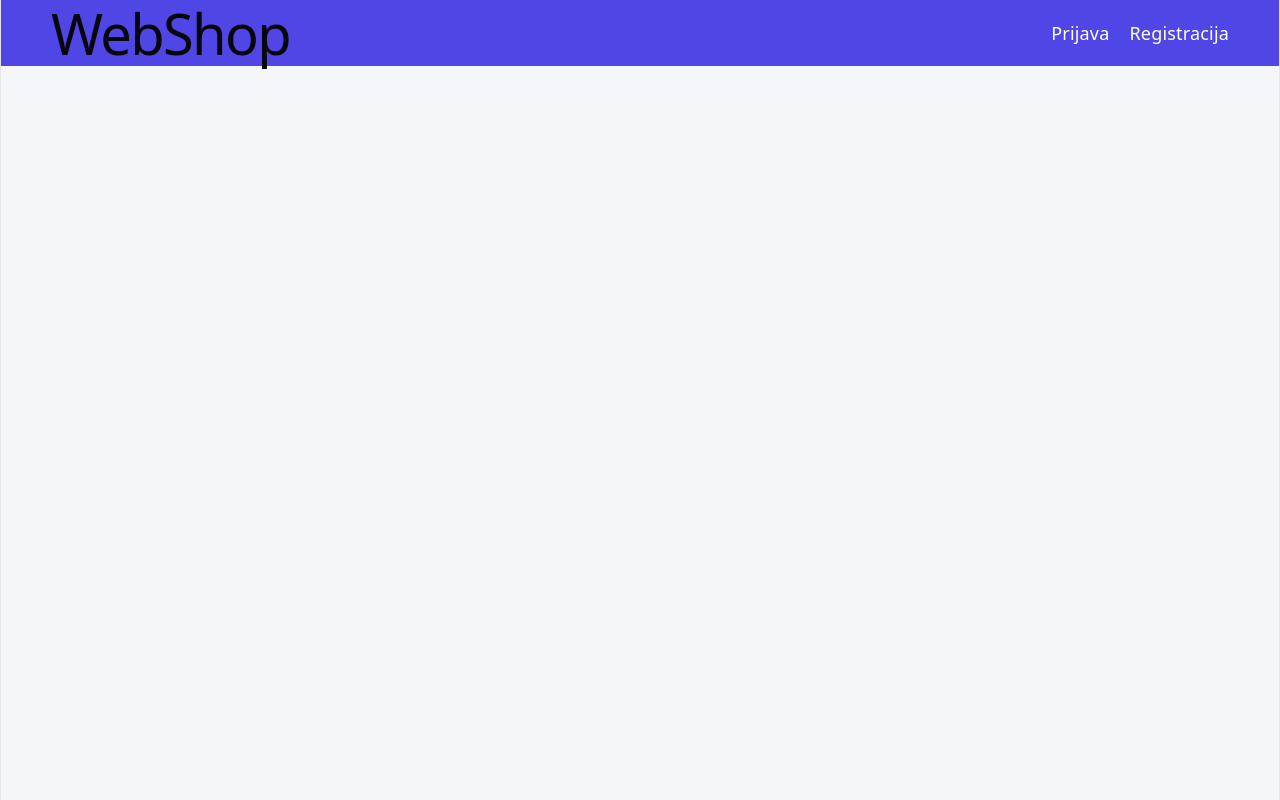
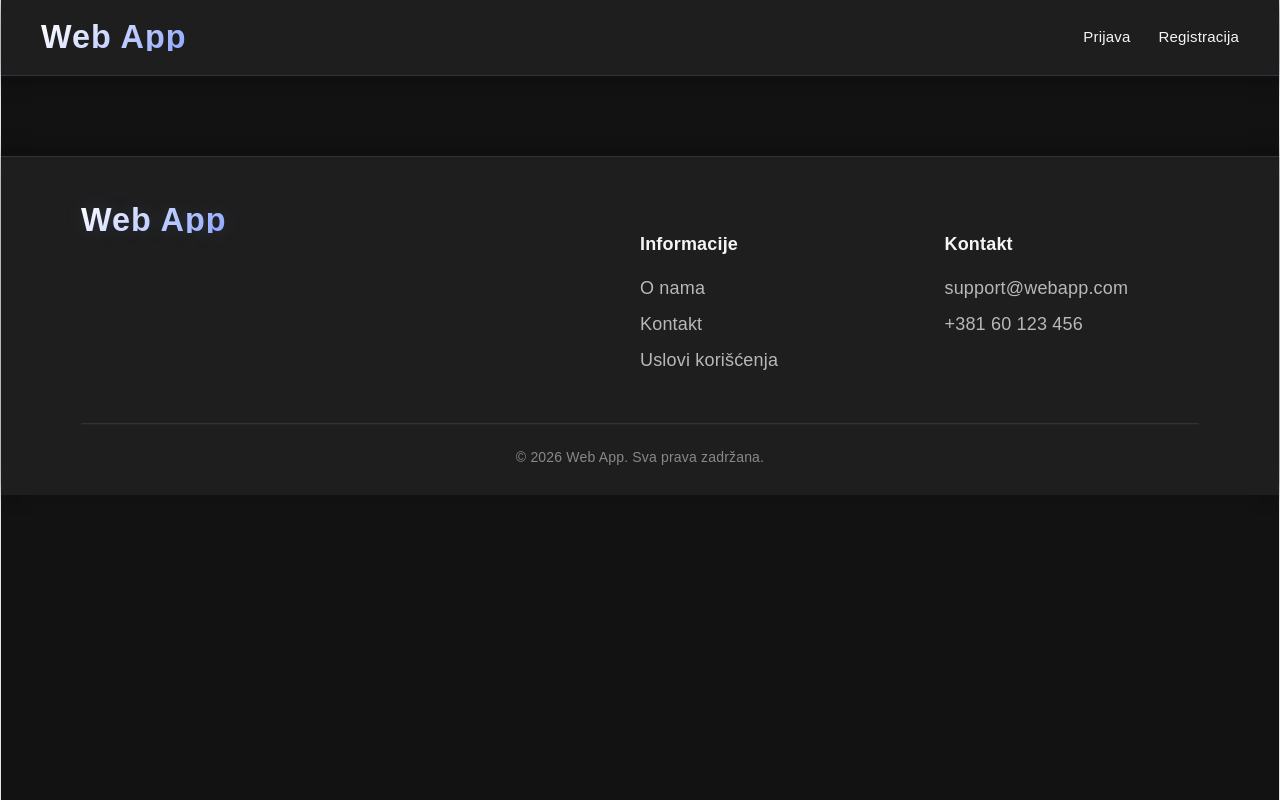
Before and after one commit to katarinamarj/webshop-monolith, a React app in the folder frontend/: page / in a window 1280 px wide. Built offline with nearby package versions, Linux system fonts and the light colour scheme; the HTML template or start-up script is replaced by a standard one.

Commit message:
Created Header and Footer

```diff
--- /dev/null
+++ b/frontend/src/components/Footer.jsx
@@ -0,0 +1,32 @@
+import "../styles/Footer.css";
+function Footer() {
+    return (
+        <footer className="footer">
+            <div className="footer-grid">
+                <div>
+                    <div className="footer-logo">
+                        Web App
+                    </div>
+                </div>
+
+                <div>
+                    <h4>Informacije</h4>
+                    <p>O nama</p>
+                    <p>Kontakt</p>
+                    <p>Uslovi korišćenja</p>
+                </div>
+
+                <div>
+                    <h4>Kontakt</h4>
+                    <p>support@webapp.com</p>
+                    <p>+381 60 123 456</p>
+                </div>
+            </div>
+            <div className="footer-bottom">
+                © 2026 Web App. Sva prava zadržana.
+            </div>
+        </footer>
+    );
+}
+
+export default Footer;
--- /dev/null
+++ b/frontend/src/components/Header.jsx
@@ -0,0 +1,57 @@
+import { Link, useLocation } from "react-router-dom";
+import "../styles/Header.css";
+import { logout } from "../services/authService";
+
+function Header({ prijavljen }) {
+
+    const location = useLocation();
+
+    const authPage =
+        location.pathname === "/login" ||
+        location.pathname === "/registracija";
+
+    const handleLogout = async () => {
+
+        try {
+            await logout();
+        } catch (err) {
+            console.error(err);
+        }
+
+        localStorage.removeItem("accessToken");
+        localStorage.removeItem("refreshToken");
+
+        window.location.href = "/";
+    };
+
+    return (
+        <header className="header">
+
+            <Link to="/" className="logo">
+                Web App
+            </Link>
+
+            {!authPage && (
+                <nav className="nav">
+                    {!prijavljen ? (
+                        <>
+                            <Link to="/login">Prijava</Link>
+                            <Link to="/registracija">Registracija</Link>
+                        </>
+                    ) : (
+                        <>
+                            <Link to="/korpa">Korpa</Link>
+                            <Link to="/porudzbine">Moje porudžbine</Link>
+
+                            <button className="logout-btn" onClick={handleLogout}>
+                                Odjava
+                            </button>
+                        </>
+                    )}
+                </nav>
+            )}
+        </header>
+    );
+}
+
+export default Header;
--- a/frontend/src/pages/Dashboard.jsx
+++ b/frontend/src/pages/Dashboard.jsx
@@ -1,18 +1,16 @@
-import { Link } from "react-router-dom";
 import "../styles/Dashboard.css";
+import Header from "../components/Header";
+import Footer from "../components/Footer";
 
 function Dashboard() {
+
+    const prijavljen = !!localStorage.getItem("accessToken");
+
     return (
-        <div className="dashboard-container">
-            <header className="dashboard-header">
-                <h1>WebShop</h1>
-
-                <nav>
-                    <Link to="/login">Prijava</Link>
-                    <Link to="/registracija">Registracija</Link>
-                </nav>
-            </header>
-        </div>
+        <>
+            <Header prijavljen={prijavljen} />
+            <Footer />
+        </>
     );
 }
 
--- /dev/null
+++ b/frontend/src/styles/Footer.css
@@ -0,0 +1,67 @@
+.footer {
+    margin-top: 80px;
+    background: #1e1e1e;
+    border-top: 1px solid #333;
+    box-shadow:
+        0 -4px 20px rgba(0, 0, 0, 0.35),
+        0 0 12px rgba(79, 70, 229, 0.05);
+
+    padding: 50px 80px 25px;
+}
+
+.footer-grid {
+    display: grid;
+    grid-template-columns: 2fr 1fr 1fr;
+    gap: 50px;
+}
+
+.footer h3 {
+    margin-bottom: 18px;
+    font-size: 1.4rem;
+}
+
+.footer h4 {
+    margin-bottom: 18px;
+}
+
+.footer p {
+    color: #b8b8b8;
+    margin: 10px 0;
+
+    transition: all 0.25s ease;
+}
+
+.footer p:hover {
+    color: #8fa7ff;
+    cursor: pointer;
+    transform: translateX(4px);
+}
+
+.footer-bottom {
+    margin-top: 40px;
+    padding-top: 20px;
+    border-top: 1px solid #333;
+    box-shadow:
+        inset 0 1px 0 rgba(255,255,255,0.03);
+    text-align: center;
+    color: #888;
+    font-size: 14px;
+}
+
+.footer-logo {
+    display: inline-block;
+    margin-bottom: 15px;
+    font-size: 1.8rem;
+    font-weight: 700;
+    letter-spacing: 1px;
+    background: linear-gradient(
+        135deg,
+        #ffffff,
+        #8fa7ff
+    );
+    -webkit-background-clip: text;
+    -webkit-text-fill-color: transparent;
+    background-clip: text;
+    text-shadow:
+        0 0 20px rgba(143, 167, 255, 0.15);
+}
--- /dev/null
+++ b/frontend/src/styles/Header.css
@@ -0,0 +1,90 @@
+body {
+    margin: 0;
+    background: #121212;
+    color: #f5f5f5;
+    font-family: Arial, sans-serif;
+}
+
+.header {
+    position: sticky;
+    top: 0;
+    z-index: 100;
+
+    height: 75px;
+
+    background: #1e1e1e;
+    border-bottom: 1px solid #333;
+
+    box-shadow:
+        0 4px 20px rgba(0, 0, 0, 0.35),
+        0 0 10px rgba(79, 70, 229, 0.08);
+
+    display: flex;
+    justify-content: space-between;
+    align-items: center;
+
+    padding: 0 40px;
+}
+
+.logo {
+    font-size: 1.6rem;
+    font-weight: 700;
+    letter-spacing: 1px;
+    cursor: pointer;
+}
+
+.nav {
+    display: flex;
+    align-items: center;
+    gap: 28px;
+}
+
+.nav a {
+    text-decoration: none;
+    color: #f5f5f5;
+    font-size: 15px;
+
+    transition: all 0.25s ease;
+}
+
+.nav a:hover {
+    color: #8fa7ff;
+    text-shadow: 0 0 8px rgba(143, 167, 255, 0.5);
+}
+
+.logout-btn {
+    background-color: #4f46e5;
+    color: white;
+
+    border: none;
+    border-radius: 12px;
+
+    padding: 10px 18px;
+
+    cursor: pointer;
+    font-size: 14px;
+
+    transition: all 0.3s ease;
+}
+
+.logout-btn:hover {
+    background-color: #4338ca;
+
+    box-shadow:
+        0 0 15px rgba(79, 70, 229, 0.45);
+
+    transform: translateY(-1px);
+}
+
+
+.logo {
+    background: linear-gradient(
+        135deg,
+        #ffffff,
+        #8fa7ff
+    );
+    -webkit-background-clip: text;
+    -webkit-text-fill-color: transparent;
+    font-size: 1.8rem;
+    font-weight: 700;
+}
```
Also changed, not shown: frontend/src/services/dashboardService.jsx (added, +11 -0 lines), frontend/src/services/logoutService.jsx (added, +8 -0 lines).
